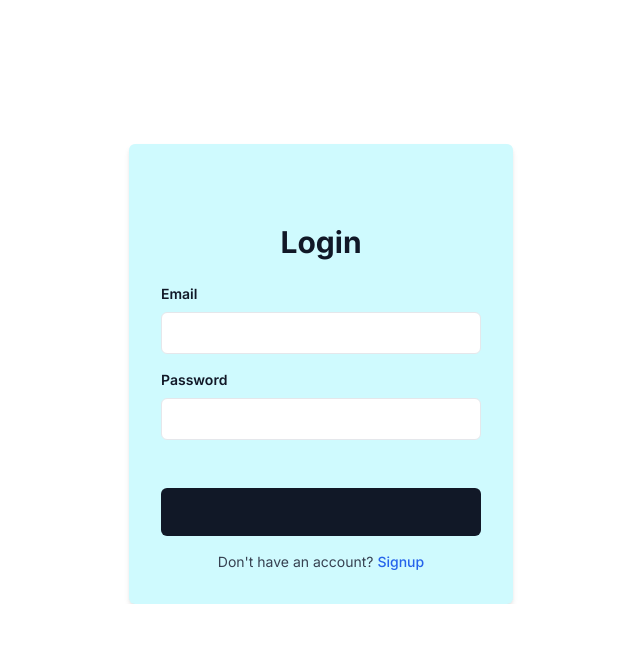
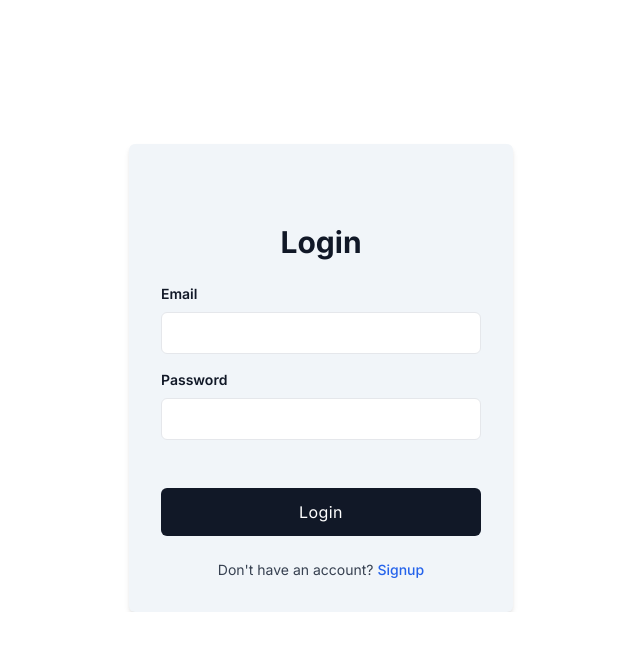
Before and after one commit to diegoRojasgarcia/ProyectoIntegradorMonolitoFront, a Next.js app: page / in a window 1280 px wide. Shown: the top 650 px of the page, without its empty margins (319-959 px from the left). Built offline with nearby package versions, Linux system fonts and the light colour scheme.

Commit message:
actualizacion login

```diff
--- a/src/app/page.tsx
+++ b/src/app/page.tsx
@@ -54,7 +54,7 @@ export default function Home() {
   return (
     <div className="h-screen">
       <div className="relative flex flex-col items-center justify-center overflow-hidden pt-36">
-        <div className="w-96 p-8 bg-cyan-100 rounded-md shadow-md lg:max-w-xl pt-20">
+        <div className="w-96 p-8 bg-slate-100 rounded-md shadow-md lg:max-w-xl pt-20">
           <h1 className="text-3xl font-bold text-center text-gray-900">
             Login
           </h1>
@@ -71,7 +71,11 @@ export default function Home() {
                 {...register("email", { required: true })}
                 className="block w-full px-4 py-2 mt-2 text-gray-900 bg-white border rounded-md focus:border-gray-400 focus:ring-gray-300 focus:outline-none focus:ring focus:ring-opacity-40"
               />
-              {errors.email && <span>Field is a required</span>}
+              {errors.email && (
+                <div className="border-red-400 rounded bg-red-100 text-red-700 mt-2">
+                  <p>Field is a required</p>
+                </div>
+              )}
             </div>
             <div className="mb-2">
               <label
@@ -85,15 +89,19 @@ export default function Home() {
                 {...register("password", { required: true })}
                 className="block w-full px-4 py-2 mt-2 text-gray-900 bg-white border rounded-md focus:border-gray-400 focus:ring-gray-300 focus:outline-none focus:ring focus:ring-opacity-40"
               />
-              {errors.password && <span>Field is a required</span>}
+              {errors.password && (
+                <div className="border-red-400 rounded bg-red-100 text-red-700 mt-2">
+                  <p>Field is a required</p>
+                </div>
+              )}
             </div>
             <div className="mt-12">
               <button
                 type="submit"
                 className="justify-center items-center flex bg-gray-900 w-full px-4 py-2 tracking-wide text-white transition-colors duration-200 transform rounded-md hover:bg-gray-800 focus:outline-none focus:bg-gray-900 h-12"
-                //disabled={loading}
+                disabled={loading}
               >
-                {/* {loading ? (
+                {loading ? (
                   <div role="status">
                     <svg
                       aria-hidden="true"
@@ -110,13 +118,19 @@ export default function Home() {
                   </div>
                 ) : (
                   <div>Login</div>
-                )} */}
+                )}
               </button>
-              {error && <div className="mt-4">{error.message}</div>}
+              {error && (
+                <div role="alert" className="pt-6">
+                  <div className="justify-center items-center flex border-red-400 rounded bg-red-100 px-4 py-3 text-red-700 ">
+                    <p>{error.message}</p>
+                  </div>
+                </div>
+              )}
             </div>
           </form>
 
-          <p className="mt-4 text-sm text-center text-gray-700">
+          <p className="mt-6 text-sm text-center text-gray-700">
             Don't have an account?{" "}
             <Link
               href="/register"
```
